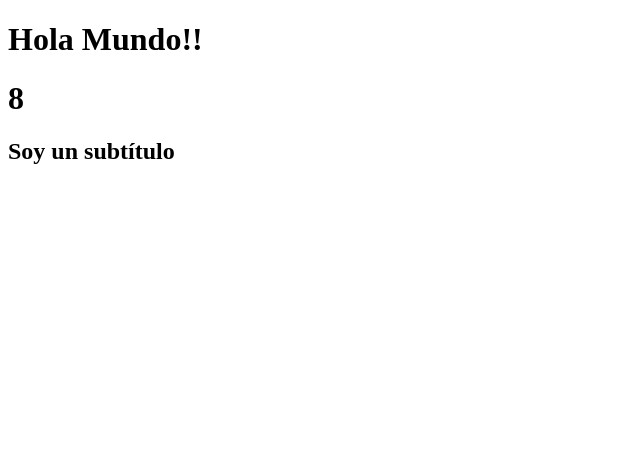
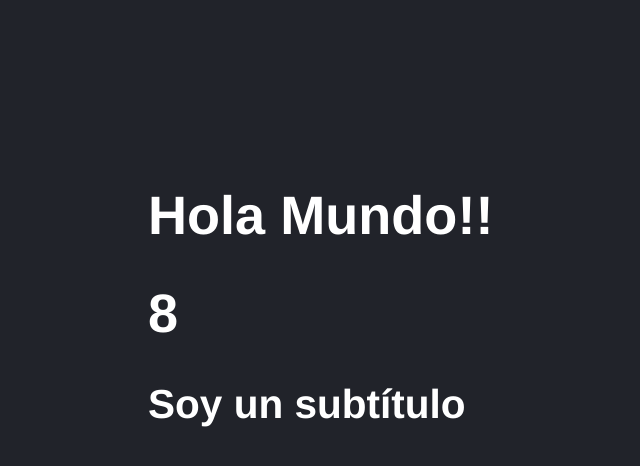
Before and after one commit to danielalbanez40/react-de-cero-a-experto-MERN, a React (Vite) app in the folder 03-counter-app-vite/: page / in a window 1280 px wide. Shown: the top 466 px of the page, without its empty margins (0-640 px from the left). Built offline with nearby package versions, Linux system fonts and the light colour scheme.

Commit message:
styles with CSS

```diff
--- a/03-counter-app-vite/src/main.jsx
+++ b/03-counter-app-vite/src/main.jsx
@@ -2,6 +2,7 @@
 import ReactDOM from 'react-dom/client'
 import HelloWorldApp from './HelloWorldApp'
 import FirstApp from './FirstApp';
+import './styles.css';
 
 ReactDOM.createRoot(document.getElementById('root')).render(
   <React.StrictMode>
--- /dev/null
+++ b/03-counter-app-vite/src/styles.css
@@ -0,0 +1,8 @@
+html,
+body {
+  background-color: #21232a;
+  color: #fff;
+  font-family: Helvetica, Arial, sans-serif;
+  font-size: 1.3rem;
+  padding: 70px;
+}
```
